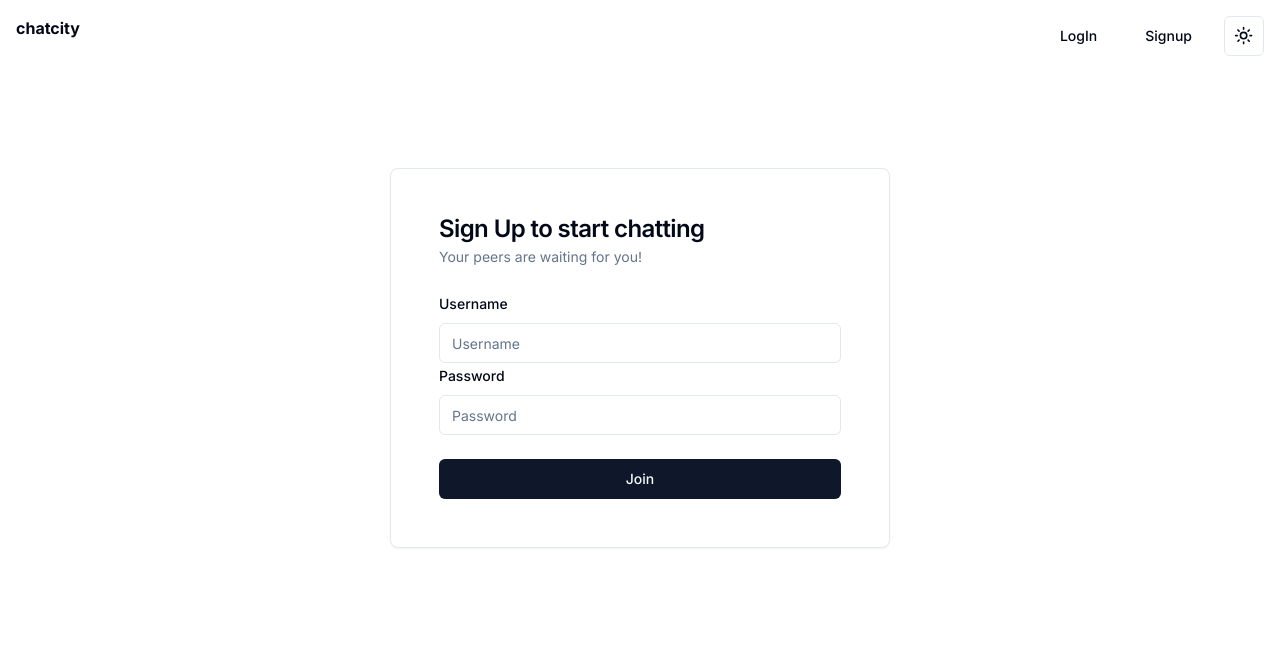
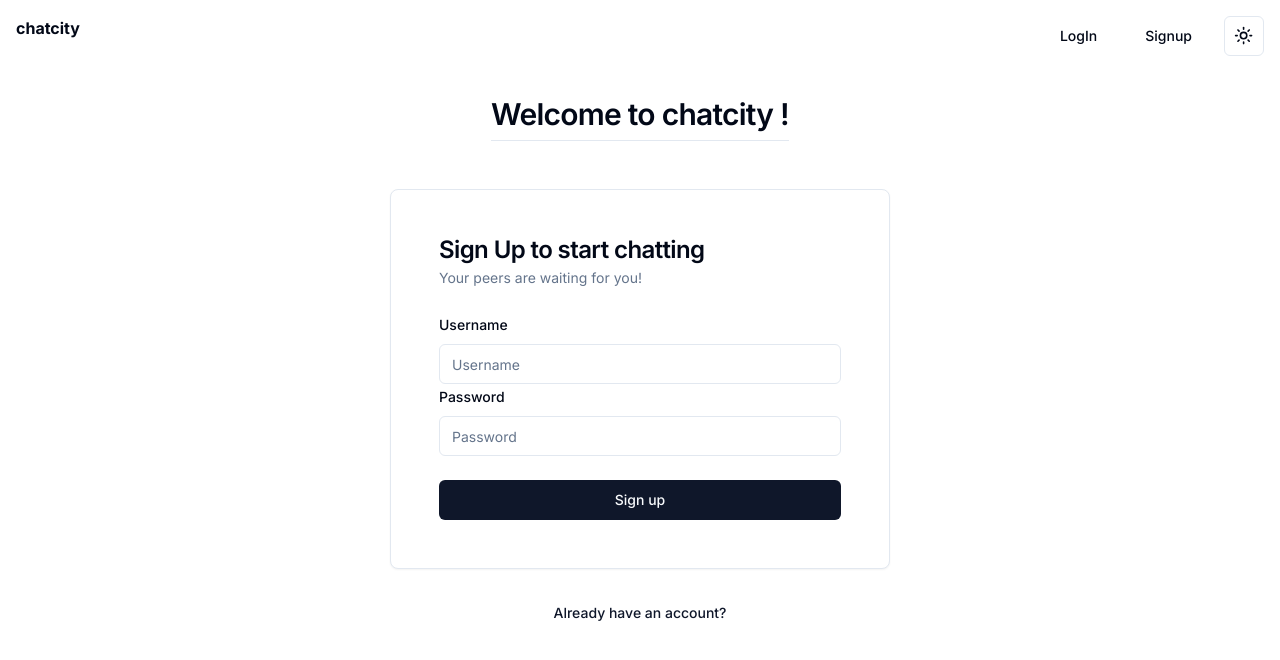
Before and after one commit to LaPulgaaa/chatapp, a Next.js app: page /signup in a window 1280 px wide. Shown: the top 660 px of the page. Built offline with nearby package versions, Linux system fonts and the light colour scheme.

Commit message:
auth:Make auth pages more touched up.

```diff
--- a/app/(auth)/login/page.tsx
+++ b/app/(auth)/login/page.tsx
@@ -56,7 +56,10 @@ export default function login(){
   }
 
 
-    return  <div className='m-24 flex justify-center'>
+    return  <div className='m-18 flex  flex-col items-center'>
+      <h2 className="scroll-m-20 border-b pb-2 m-6 text-3xl font-semibold tracking-tight first:mt-0 ">
+        Welcome Back !
+      </h2>
     <Card className='w-[500px] p-6'>
       <CardHeader>
         <CardTitle>Login</CardTitle>
@@ -84,8 +87,9 @@ export default function login(){
       </div>
   </CardContent>
   <CardFooter>
-    <Button onClick={joinRoom} className='w-full'>Log In</Button>
+    <Button onClick={joinRoom} className='w-full'>Log in</Button>
   </CardFooter>
     </Card>
+    <Button variant={"link"} onClick={()=>router.push("/signup")}>Don't have an account ?</Button>
   </div>
 }
--- a/app/(auth)/signup/page.tsx
+++ b/app/(auth)/signup/page.tsx
@@ -59,10 +59,13 @@ export default function signup(){
 
 
 
-    return <div className="flex justify-center p-12">
+    return <div className="flex flex-col items-center p-6">
     {/* register form */}
+    <h2 className='scroll-m-20 border-b pb-2 m-6 text-3xl font-semibold tracking-tight first:mt-0 '>
+      Welcome to chatcity !
+    </h2>
     <Form {...form}>
-    <form onSubmit={form.handleSubmit(onSubmit)} className="space-y-8 p-12">
+    <form onSubmit={form.handleSubmit(onSubmit)} className="space-y-8 p-6">
       <Card className="w-[500px] p-6">
         <CardHeader>
           <CardTitle>Sign Up to start chatting</CardTitle>
@@ -99,11 +102,13 @@ export default function signup(){
             />
             </CardContent>
         <CardFooter>
-          <Button type='submit' className="w-full">Join</Button>
+          <Button type='submit' className="w-full">Sign up</Button>
         </CardFooter>
         </Card>
           </form>
       </Form>
-
+              <Button variant={"link"} onClick={()=>router.push("/login")}>
+                Already have an account?
+              </Button>
   </div>
 }
```
